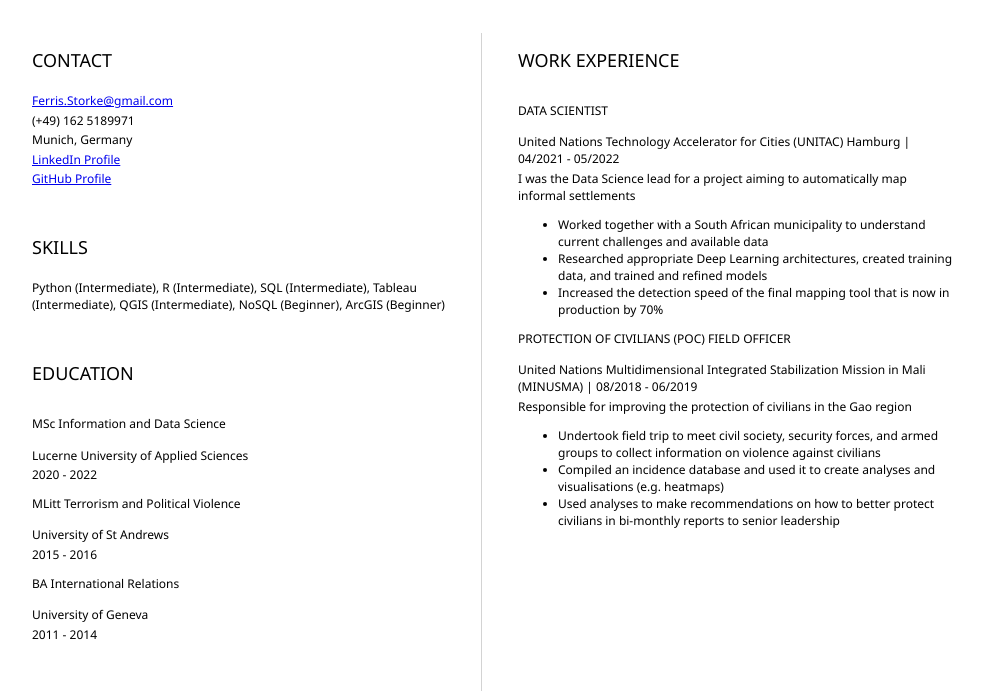
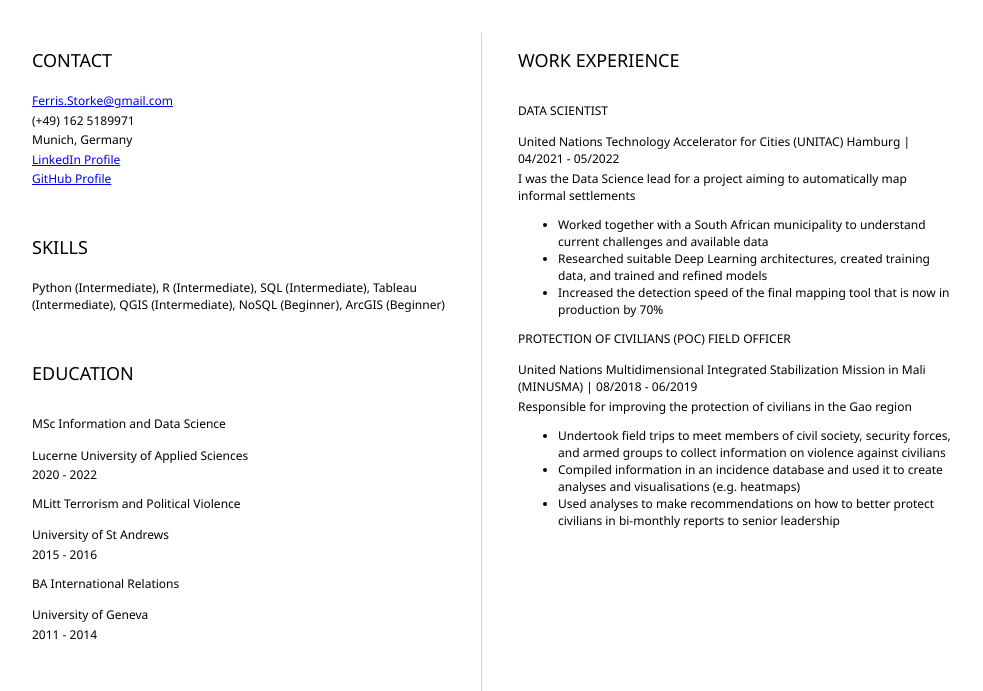
Before and after one commit to FerrisStorke/resume, a plain HTML site: page index.html in a window 1280 px wide. Shown: the part 161-852 px from the top of the page, without its empty margins (152-1135 px from the left). Drawn offline with Linux system fonts and the light colour scheme.

Commit message:
Further changes

```diff
--- a/index.html
+++ b/index.html
@@ -64,7 +64,7 @@
     </p>
     <ul>
 		<li>Worked together with a South African municipality to understand current challenges and available data</li>
-		<li>Researched appropriate Deep Learning architectures, created training data, and trained and refined models</li>
+		<li>Researched suitable Deep Learning architectures, created training data, and trained and refined models</li>
 		<li>Increased the detection speed of the final mapping tool that is now in production by 70%</li>
     </ul>
     <h3>PROTECTION OF CIVILIANS (POC) FIELD OFFICER</h3>
@@ -75,8 +75,8 @@
 		Responsible for improving the protection of civilians in the Gao region
     </p>
     <ul>
-		<li>Undertook field trip to meet civil society, security forces, and armed groups to collect information on violence against civilians</li>
-		<li>Compiled an incidence database and used it to create analyses and visualisations (e.g. heatmaps)</li>
+		<li>Undertook field trips to meet members of civil society, security forces, and armed groups to collect information on violence against civilians</li>
+		<li>Compiled information in an incidence database and used it to create analyses and visualisations (e.g. heatmaps)</li>
 		<li>Used analyses to make recommendations on how to better protect civilians in bi-monthly reports to senior leadership</li>
     </ul>
 				</section>
```
